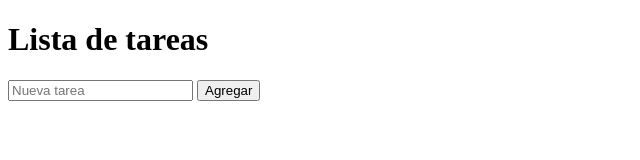
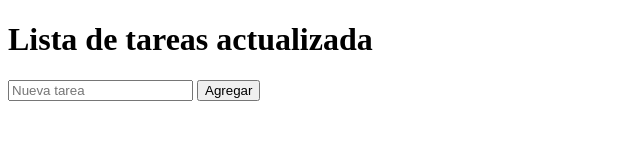
Before and after one commit to keneth04/lista-tareas-html, a plain HTML site: page index.html in a window 1280 px wide. Shown: the whole page, without its empty margins (0-640 px from the left). Drawn offline with Linux system fonts and the light colour scheme.

Commit message:
correccion: corregir título principal

```diff
--- a/index.html
+++ b/index.html
@@ -5,7 +5,7 @@
   <title>Lista de tareas</title>
 </head>
 <body>
-  <h1>Lista de tareas</h1>
+  <h1>Lista de tareas actualizada</h1>
 
   <form>
   <input type="text" placeholder="Nueva tarea">
```
